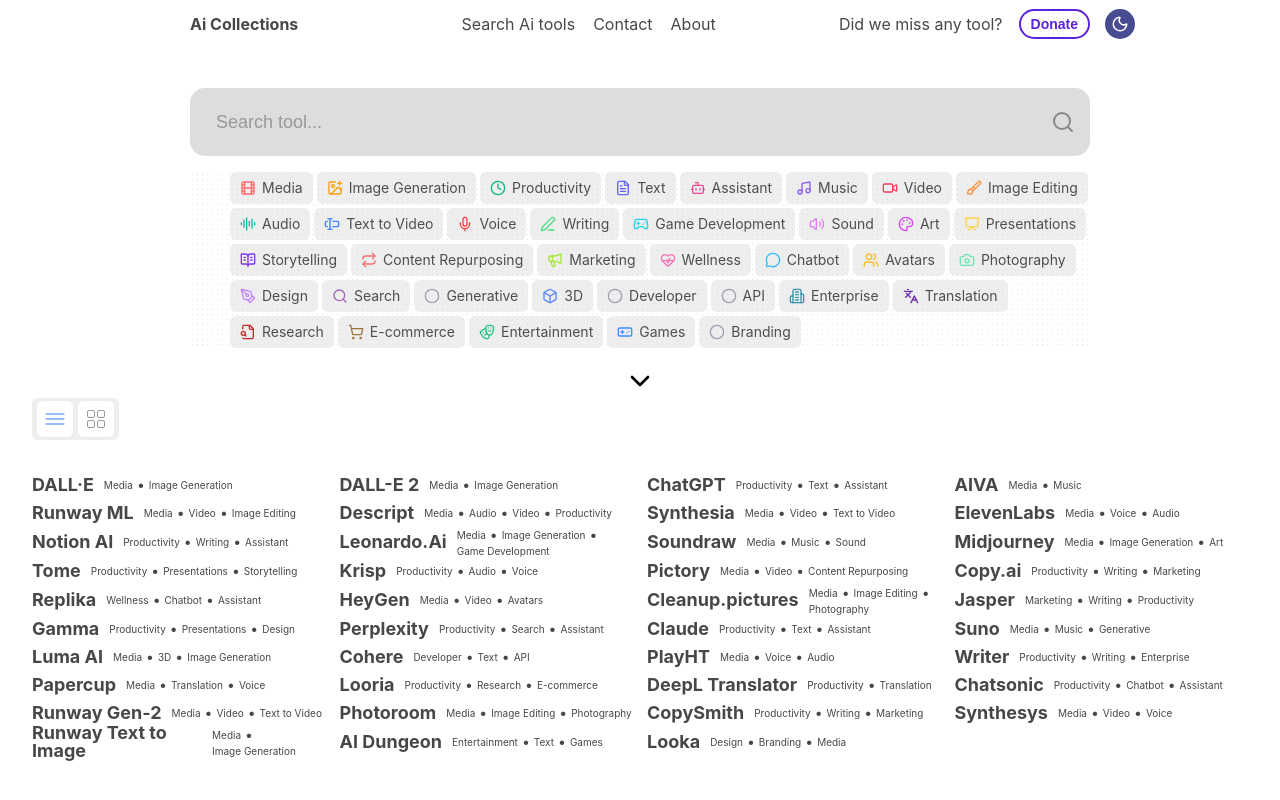
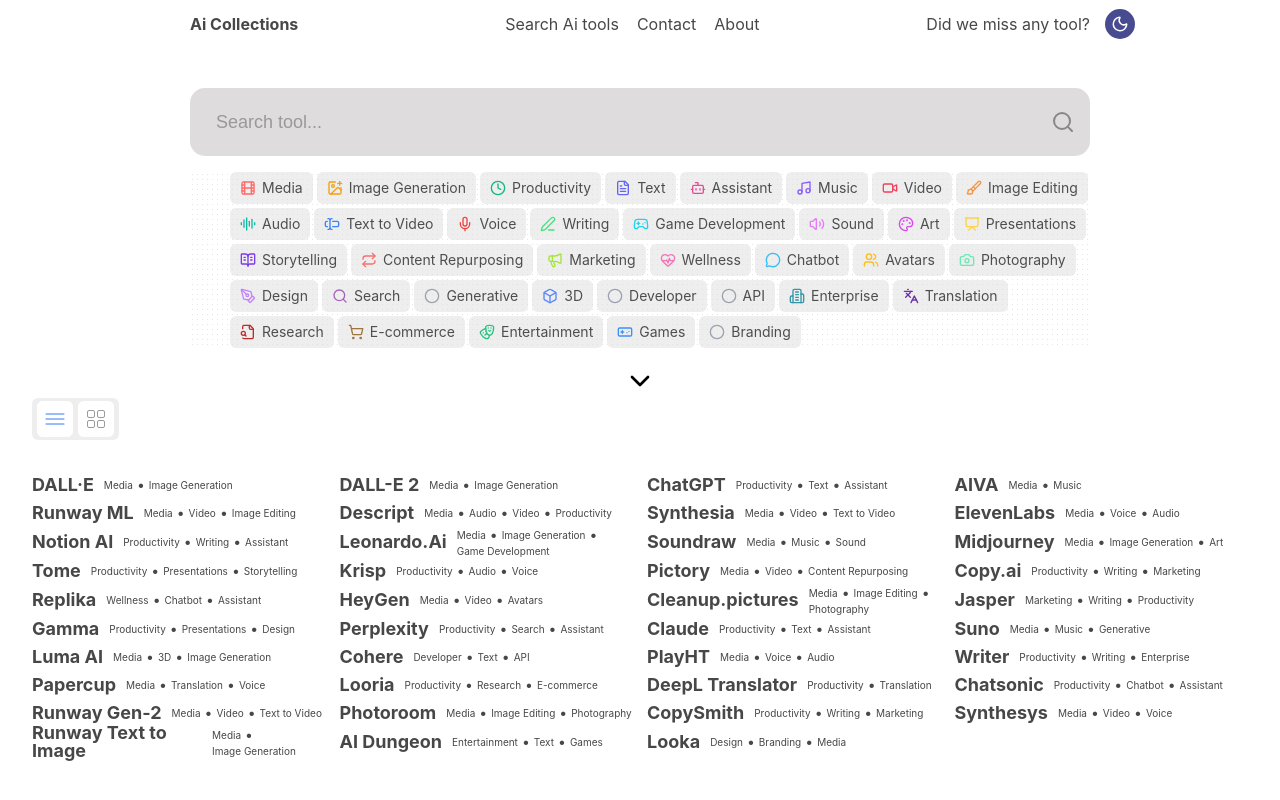
Before and after one commit to Dk3o/AiCollections, a React (Vite) app: page / in a window 1280 px wide. Shown: the top 800 px of the page. Built offline with nearby package versions, Linux system fonts and the light colour scheme.

Commit message:
remove donation

```diff
--- a/src/Components/Navbar.jsx
+++ b/src/Components/Navbar.jsx
@@ -6,10 +6,6 @@
 export default function Navbar() {
     const [requestOpen, isRequestOpen] = useState(false);
     const [isDark, setIsDark] = useState(false);
-
-    const handleDonation = () => {
-        console.log("Donation clicked!")
-    }
 
     const handleRequestAiTool = () => {
         isRequestOpen(true);
@@ -23,7 +19,6 @@
   return (
     <header>
         <div className='container'>
-
             <div className="top">
                 <nav className="nav">
                     <div className="hello">
@@ -50,9 +45,6 @@
                                 </a>
                                 {requestOpen && <RequestAiTool onClose={() => isRequestOpen(false)} /> }
                             </div>
-                            <div className="donation">
-                                <button className="donate" onClick={handleDonation}>Donate</button>
-                            </div>
                         </div>
                     </div>
                     <div className="theme">
```
